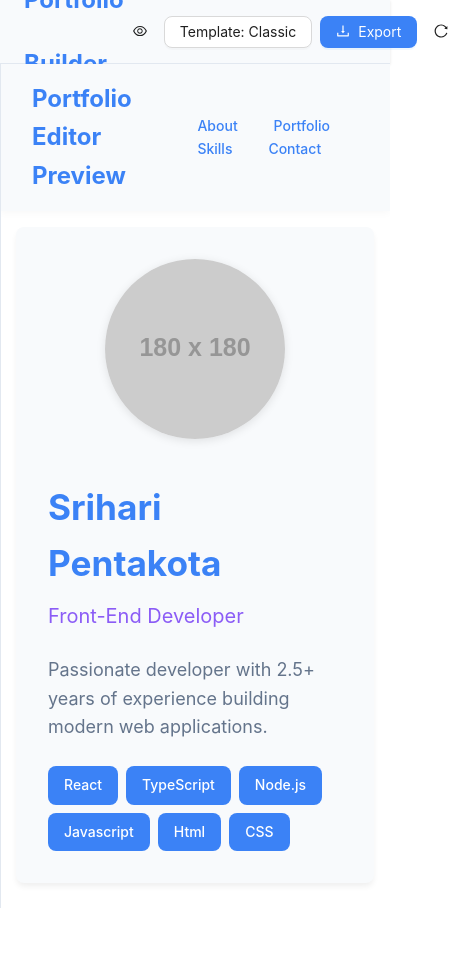
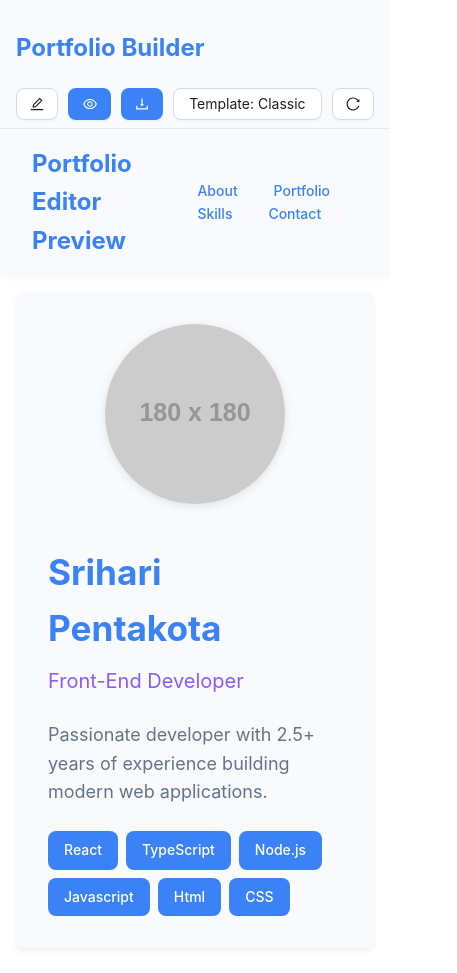
Before and after one commit to Sriharipentakota/GITPROJECT, a React (Vite) app: page / in a window 390 px wide. Shown: the whole page, 457 px wide, since content can reach past the window. Before the commit the page ends 908 px from the top, so only its background shows below. Built offline with nearby package versions, Linux system fonts and the light colour scheme.

Commit message:
ne changes

```diff
--- a/src/App.jsx
+++ b/src/App.jsx
@@ -9,8 +9,9 @@ import { exportToWord } from './utils/exportWord';
 import { portfolioTemplates } from './utils/templates';
 
 function App() {
-  const { sections, theme,selectedTemplate, setSelectedTemplate } = usePortfolioStore();
-
+  const { sections, theme, selectedTemplate, setSelectedTemplate, previewMode } = usePortfolioStore();
+  const [mobileView, setMobileView] = useState('preview');
+  const [isMobile, setIsMobile] = useState(window.innerWidth < 768);
   const handleExport = () => {
     try {
       const html = portfolioTemplates[selectedTemplate]({
@@ -36,6 +37,11 @@ function App() {
       message.error('Failed to export portfolio. Please try again.');
     }
   };
+  React.useEffect(() => {
+    const handleResize = () => setIsMobile(window.innerWidth < 768);
+    window.addEventListener('resize', handleResize);
+    return () => window.removeEventListener('resize', handleResize);
+  }, []);
 
   const handleExportPDF = async () => {
     try {
@@ -88,8 +94,13 @@ function App() {
         onExportWord={handleExportWord}
         selectedTemplate={selectedTemplate}
         onTemplateChange={handleTemplateChange}
+        mobileView={mobileView}
+        setMobileView={setMobileView}
+        isMobile={isMobile}
       >
-        <PortfolioPreview selectedTemplate={selectedTemplate} />
+        {!isMobile || mobileView === 'preview' ? (
+          <PortfolioPreview selectedTemplate={selectedTemplate} />
+        ) : null}
       </AppLayout>
     </ConfigProvider>
   );
--- a/src/components/Layout/AppLayout.jsx
+++ b/src/components/Layout/AppLayout.jsx
@@ -1,6 +1,6 @@
 import React from 'react';
 import { Layout, Button, Space, Tooltip, Dropdown } from 'antd';
-import { EyeOutlined, EyeInvisibleOutlined, DownloadOutlined, ReloadOutlined } from '@ant-design/icons';
+import { EyeOutlined, EyeInvisibleOutlined, DownloadOutlined, ReloadOutlined, EditOutlined } from '@ant-design/icons';
 import styled from '@emotion/styled';
 import { usePortfolioStore } from '../../stores/portfolioStore';
 import { templateOptions } from '../../utils/templates';
@@ -15,6 +15,14 @@ const StyledHeader = styled(Header)`
   align-items: center;
 justify-content: space-between;
   box-shadow: 0 1px 3px 0 rgb(0 0 0 / 0.1);
+
+  @media (max-width: 768px) {
+      height: 100%;
+     flex-direction: column;
+    align-items: flex-start;
+    padding: 16px 16px 8px 16px;
+    gap: 8px;
+  }
 `;
 
 const StyledLayout = styled(Layout)`
@@ -29,9 +37,19 @@ const StyledSider = styled(Sider)`
     position: fixed;
     z-index: 1000;
     height: 100vh;
+    width: 100vw !important;
+    left: 0;
+    top: 64px;
   }
 `;
 
+const MobileControls = styled.div`
+  width: 100%;
+  display: flex;
+justify-content: space-around;
+gap:10px
+
+`;
 const StyledContent = styled(Content)`
   background: ${props => props.theme.background};
   overflow: auto;
@@ -43,7 +61,18 @@ const Logo = styled.div`
   color: ${props => props.theme.primary};
 `;
 
-export const AppLayout = ({ children, sidebar, onExport, onExportPDF, onExportWord ,selectedTemplate,onTemplateChange}) => {
+export const AppLayout = ({
+  children,
+  sidebar,
+  onExport,
+  onExportPDF,
+  onExportWord,
+  selectedTemplate,
+  onTemplateChange,
+  mobileView,
+  setMobileView,
+  isMobile
+}) => {
   const { theme, previewMode, togglePreview, resetToDefault } = usePortfolioStore();
   const [siderCollapsed, setSiderCollapsed] = React.useState(false);
 
@@ -92,6 +121,57 @@ export const AppLayout = ({ children, sidebar, onExport, onExportPDF, onExportWo
     <StyledLayout>
       <StyledHeader theme={theme}>
         <Logo theme={theme}>Portfolio Builder</Logo>
+        {isMobile ? (
+          <MobileControls>
+
+            <Button
+              type={mobileView === 'editor' ? 'primary' : 'default'}
+              icon={<EditOutlined />}
+              onClick={() => setMobileView('editor')}
+              block
+            >
+              {isMobile ? "" : "Show Editor"}
+            </Button>
+            <Button
+              type={mobileView === 'preview' ? 'primary' : 'default'}
+              icon={<EyeOutlined />}
+              onClick={() => setMobileView('preview')}
+              block
+            >
+              {isMobile ? "" : "Show Preview"}
+            </Button>
+            <Dropdown
+              menu={{ items: exportMenuItems }}
+              placement="bottomRight"
+            >
+              <Button
+                type="primary"
+                icon={<DownloadOutlined />}
+                block
+              >
+                {isMobile ? "" : "export"}
+              </Button>
+            </Dropdown>
+            <Dropdown
+              menu={{ items: templateMenuItems }}
+              placement="bottomRight"
+              className="template-dropdown"
+            >
+              <Button type="default" >
+                Template: {templateOptions.find(opt => opt.key === selectedTemplate)?.label}
+              </Button>
+            </Dropdown>
+            <Button
+              type="default"
+              icon={<ReloadOutlined />}
+              onClick={resetToDefault}
+              block
+            >
+              {isMobile ? "" : "Reset to Default"}
+            </Button>
+
+          </MobileControls>
+        ) : (
           <Space>
             <Tooltip title={previewMode ? "Show Editor" : "Preview Mode"}>
               <Button
@@ -127,9 +207,10 @@ export const AppLayout = ({ children, sidebar, onExport, onExportPDF, onExportWo
               />
             </Tooltip>
           </Space>
+        )}
       </StyledHeader>
       <Layout>
-        {!previewMode && sidebar && (
+        {!isMobile && !previewMode && sidebar && (
           <StyledSider
             theme={theme}
             width={350}
@@ -143,9 +224,13 @@ export const AppLayout = ({ children, sidebar, onExport, onExportPDF, onExportWo
           </StyledSider>
         )}
         <StyledContent theme={theme}>
-          {children}
+          {isMobile
+            ? mobileView === 'editor'
+              ? sidebar
+              : children
+            : children}
         </StyledContent>
       </Layout>
     </StyledLayout>
-  );
-};
+  )
+}
--- a/src/index.css
+++ b/src/index.css
@@ -56,3 +56,7 @@
 .portfolio-parent{
   height: 100vh !important;
 }
+.template-dropdown > div  {
+  min-width: 100% !important;
+background-color:red !important;
+}
```
Lines whose indentation alone changed are shown as unchanged.
